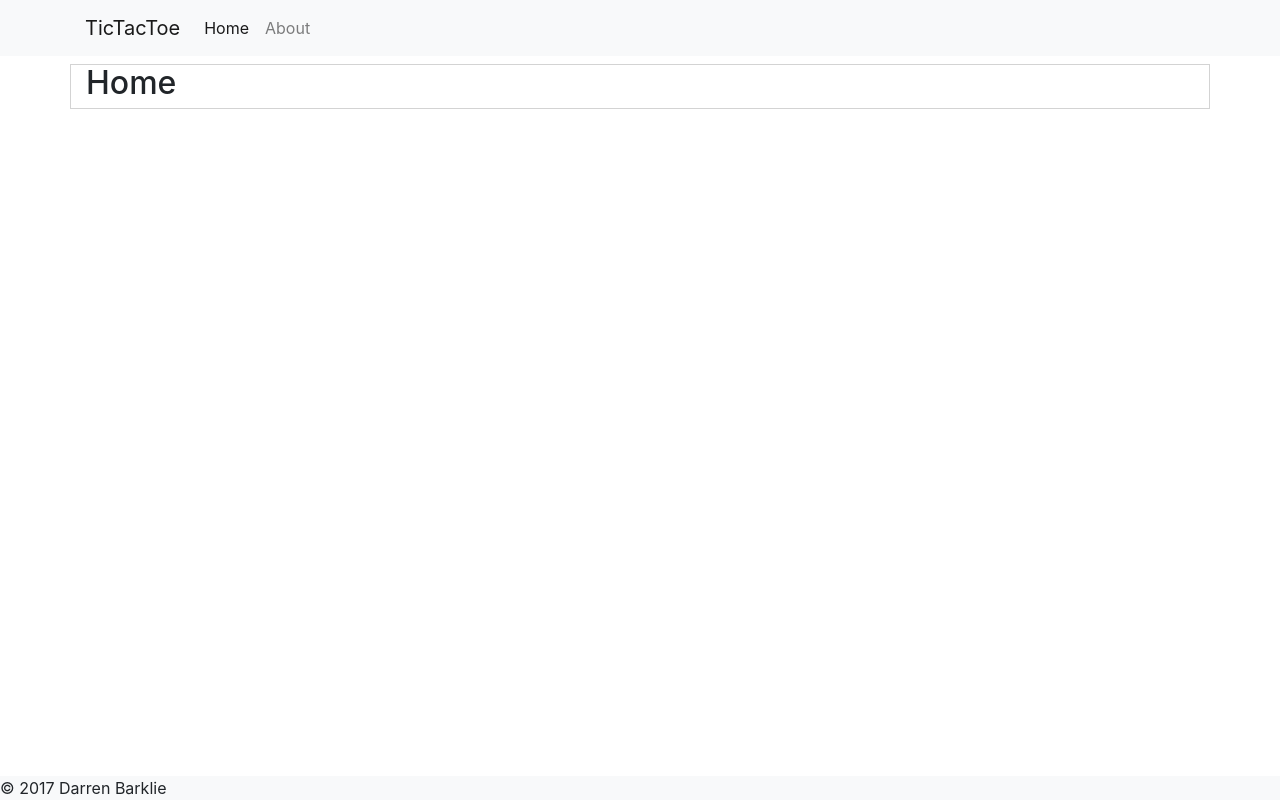
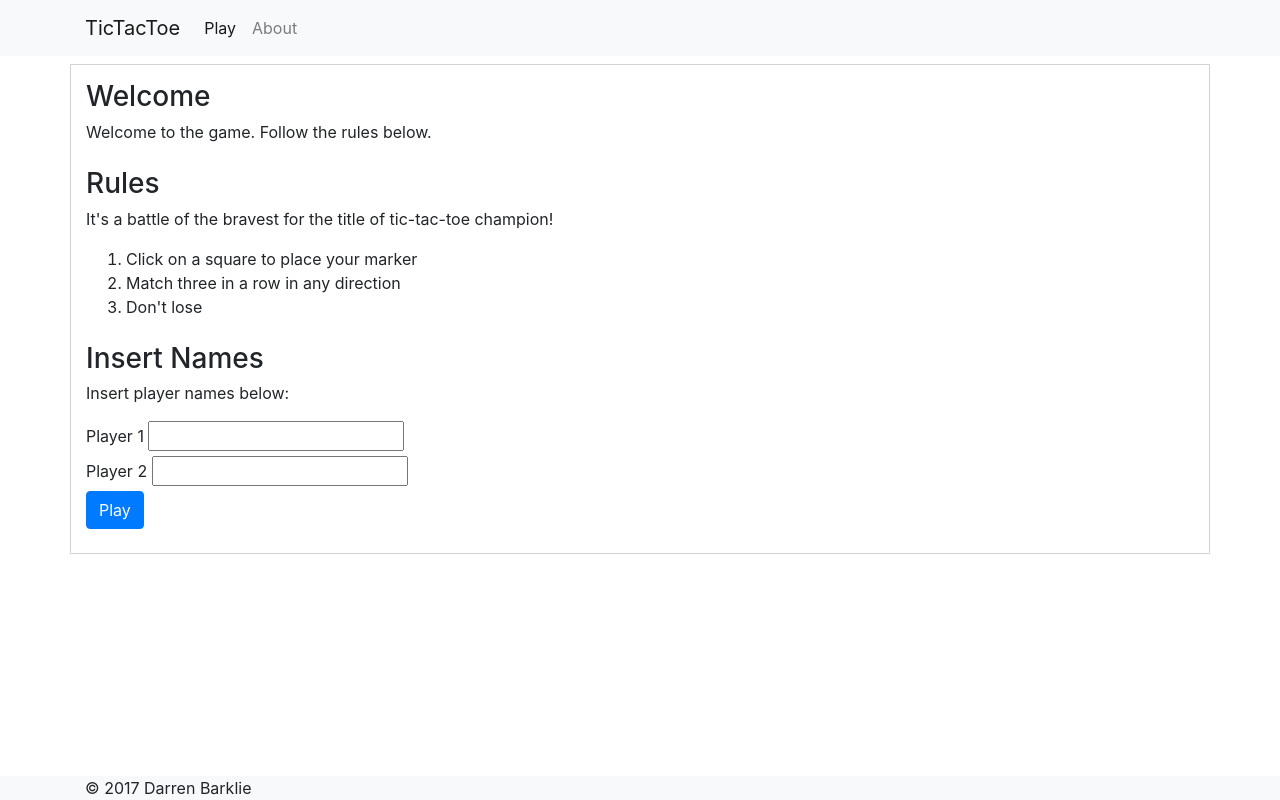
Before and after one commit to darrenbarklie/plan-tictactoe, a CodeIgniter app: page /plan-tictactoe/ in a window 1280 px wide. Run offline with CodeIgniter, Linux system fonts and the light colour scheme.

Commit message:
Base homepage UI

```diff
--- a/application/views/pages/home.php
+++ b/application/views/pages/home.php
@@ -1 +1,39 @@
-<h2><?= $title ?></h2>
+
+<div class="page page-home">
+
+  <section class="welcome">
+    <h3>Welcome</h3>
+    <p>Welcome to the game.  Follow the rules below.</p>
+  </section><!--welcome-->
+
+  <section class="rules">
+    <h3>Rules</h3>
+    <p>It's a battle of the bravest for the title of tic-tac-toe champion!</p>
+    <ol>
+      <li>Click on a square to place your marker</li>
+      <li>Match three in a row in any direction</li>
+      <li>Don't lose</li>
+    </ol>
+  </section><!--rules-->
+
+  <section class="collect-names">
+    <h3>Insert Names</h3>
+    <p>Insert player names below:</p>
+
+    <div class="input-player">
+      <label for="player-1">Player 1</label>
+      <input type="text" name="player-1" value="" />
+    </div>
+
+    <div class="input-player">
+      <label for="player-2">Player 2</label>
+      <input type="text" name="player-2" value="" />
+    </div>
+
+    <div class="input-player">
+      <button type="submit" name="submit" class="btn btn-primary">Play</button>
+    </div>
+  </section><!--collect-names-->
+
+
+</div><!--page-home-->
--- a/application/views/templates/footer.php
+++ b/application/views/templates/footer.php
@@ -2,7 +2,9 @@
     </div><!--container-->
 
     <footer class="fixed-bottom bg-light">
-      <span class="copyright">&copy; 2017 Darren Barklie</span>
+      <div class="container">
+        <span class="copyright">&copy; 2017 Darren Barklie</span>
+      </div><!--container-->
     </footer>
 
     <script type="text/javascript" src="<?php echo base_url("assets/js/jquery-slim.min.js"); ?>"></script>
--- a/application/views/templates/header.php
+++ b/application/views/templates/header.php
@@ -20,7 +20,7 @@
 
         <div class="collapse navbar-collapse" id="navbarNavPrimary">
           <div class="navbar-nav">
-            <a class="nav-item nav-link active" href="<?php echo base_url(); ?>">Home <span class="sr-only">(current)</span></a>
+            <a class="nav-item nav-link active" href="<?php echo base_url(); ?>play">Play <span class="sr-only">(current)</span></a>
             <a class="nav-item nav-link" href="<?php echo base_url(); ?>about">About</a>
           </div>
         </div>
--- a/assets/css/stylesheet.css
+++ b/assets/css/stylesheet.css
@@ -4,3 +4,8 @@
   margin-top: 4rem;
   border: 1px solid lightgrey;
 }
+
+.page-home section {
+  margin-top: 1rem;
+  margin-bottom: 1.5rem;
+}
```
Also changed, not shown: application/views/pages/play.php (added).
